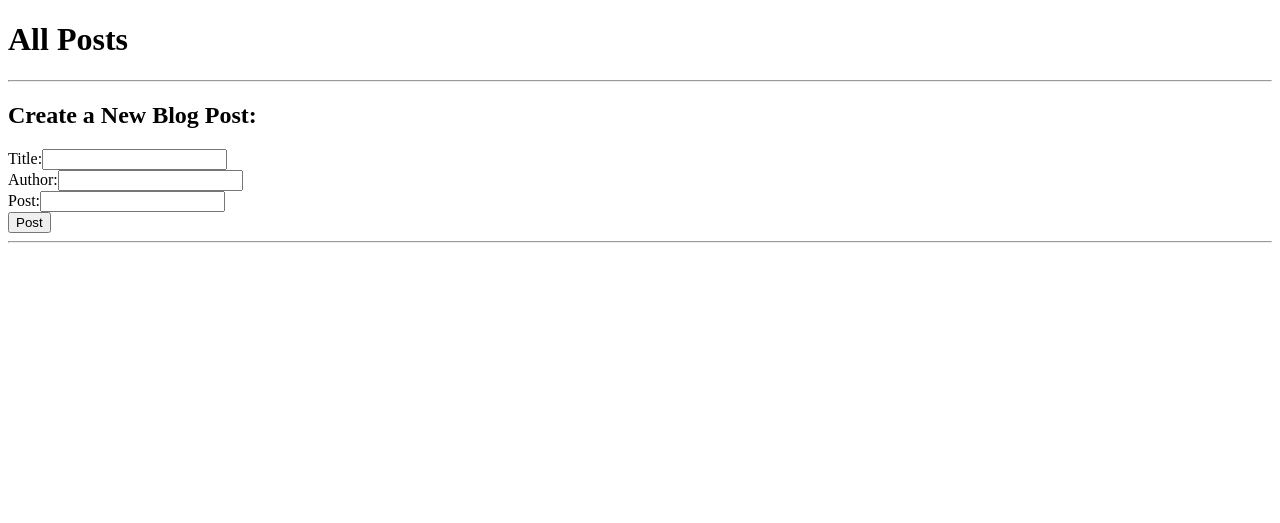
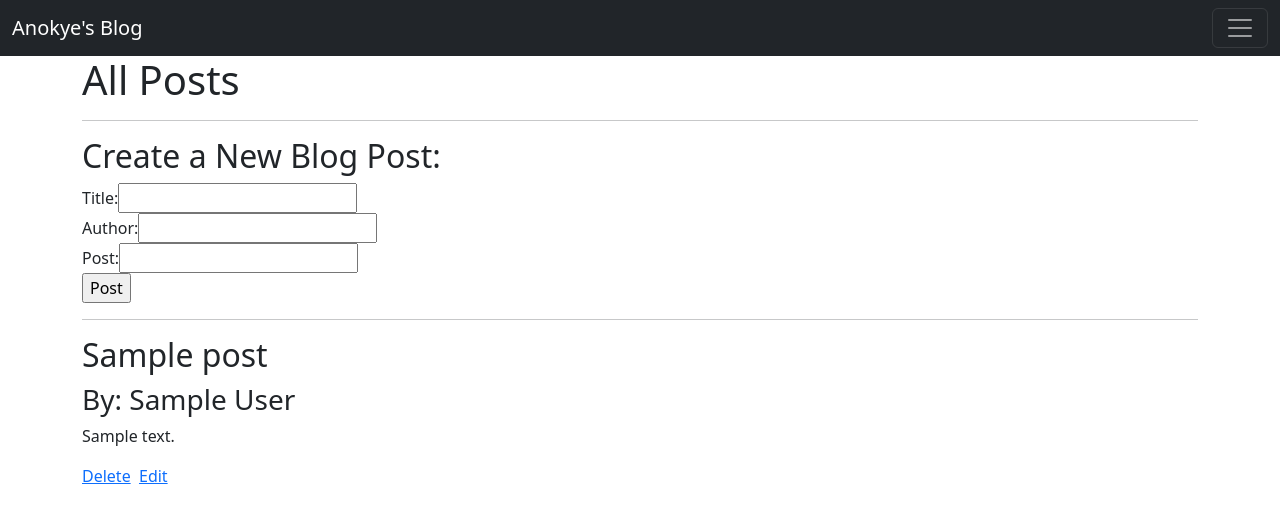
Before and after one commit to Anokye-Yaw/repo_blog_tim, a Flask app: page /posts in a window 1280 px wide. Shown: the top 523 px of the page. Run offline with Flask 2, Linux system fonts and the light colour scheme; tables that the repository leaves empty hold one stand-in row (values such as "Sample post").

Commit message:
Add files via gitbash

```diff
--- a/app.py
+++ b/app.py
@@ -7,6 +7,7 @@ from datetime import datetime
 app = Flask(__name__)
 
 app.config['SQLALCHEMY_DATABASE_URI'] = 'postgresql://postgres:test1@localhost:5432/posts'
+app.config['SQLALCHEMY_TRACK_MODIFICATIONS'] = True
 db = SQLAlchemy(app)
 
 class BlogPost(db.Model):
@@ -20,7 +21,6 @@ db.create_all()
 
 def  __repr__(self):
     return 'Blog post ' +  str(self.id)
-
 
 
 @app.route('/')
@@ -38,8 +38,8 @@ def post():
        db.session.commit()
        return redirect('/posts')
     else:
-        all_posts = BlogPost.query.order_by(BlogPost.date_posted).all()
-    return render_template('posts.html', post=all_posts)
+       all_posts = BlogPost.query.order_by(BlogPost.date_posted).all()
+    return render_template('posts.html', posts=all_posts)
 
 @app.route("/home/users/<string:name>/post/<int:id>")
 def hello(name, id):
@@ -53,15 +53,21 @@ def get_req():
 def delete(id):
     post = BlogPost.query.get_or_404(id)
     db.session.delete(post)
-    db.session.commit
+    db.session.commit()
     return redirect('/posts')
 
 @app.route('/posts/edit/<int:id>', methods=['GET', 'POST'])
 def edit(id):
+
     post = BlogPost.query.get_or_404(id)
-    db.session.delete(post)
-    db.session.commit
-    return redirect('/posts')
+    if request.method == 'POST':
+        post.title = request.form['title']
+        post.author = request.form['author']
+        post.content = request.form['content']
+        db.session.commit()
+        return redirect('/posts')
+    else:
+        return render_template('edit.html', post=post)
 
 if __name__ == "__main__":
      app.run(debug=True)
--- a/templates/base.html
+++ b/templates/base.html
@@ -1,14 +1,62 @@
-
 <!DOCTYPE html>
 <html lang="en">
+
 <head>
    <meta charset="UTF-8">
    <meta http-equiv="X-UA-Compatible" content="IE=edge">
    <meta name="viewport" content="width=device-width, initial-scale=1.0">
+   <link href="https://cdn.jsdelivr.net/npm/bootstrap@5.2.0/dist/css/bootstrap.min.css" rel="stylesheet"
+      integrity="sha384-gH2yIJqKdNHPEq0n4Mqa/HGKIhSkIHeL5AyhkYV8i59U5AR6csBvApHHNl/vI1Bx" crossorigin="anonymous">
    <link href="{{ url_for('static', filename='css/main.css') }}" rel="stylesheet">
    {% block head %}{% endblock %}
 </head>
+
 <body>
+   <nav class="navbar navbar-dark bg-dark" aria-label="First navbar example">
+      <div class="container-fluid">
+         <a class="navbar-brand" href="/">Anokye's Blog</a>
+         <button class="navbar-toggler" type="button" data-bs-toggle="collapse" data-bs-target="#navbarsExample01"
+            aria-controls="navbarsExample01" aria-expanded="false" aria-label="Toggle navigation">
+            <span class="navbar-toggler-icon"></span>
+         </button>
+
+         <div class="collapse navbar-collapse" id="navbarsExample01">
+            <ul class="navbar-nav me-auto mb-2">
+               <li class="nav-item">
+                  <a class="nav-link active" aria-current="page" href="#">Home</a>
+               </li>
+               <li class="nav-item">
+                  <a class="nav-link" href="#">Contact us</a>
+               </li>
+               <li class="nav-item">
+                  <a class="nav-link disabled">About</a>
+               </li>
+               <li class="nav-item dropdown">
+                  <a class="nav-link dropdown-toggle" href="#" data-bs-toggle="dropdown"
+                     aria-expanded="false">Contact us</a>
+                  <ul class="dropdown-menu">
+                     <li><a class="dropdown-item" href="www.linkedin.com/in/yaw-anokye-ba539ba1/">linkedin</a></li>
+                     <li><a class="dropdown-item" href="#">Another action</a></li>
+                     <li><a class="dropdown-item" href="#">Something else here</a></li>
+                  </ul>
+               </li>
+            </ul>
+            <form role="search">
+               <input class="form-control" type="search" placeholder="Search" aria-label="Search">
+            </form>
+         </div>
+      </div>
+   </nav>
+   <div class="container">
       {% block body %}{% endblock %}
+   </div>
+
+   <script src="https://cdn.jsdelivr.net/npm/@popperjs/core@2.11.5/dist/umd/popper.min.js"
+      integrity="sha384-Xe+8cL9oJa6tN/veChSP7q+mnSPaj5Bcu9mPX5F5xIGE0DVittaqT5lorf0EI7Vk"
+      crossorigin="anonymous"></script>
+   <script src="https://cdn.jsdelivr.net/npm/bootstrap@5.2.0/dist/js/bootstrap.min.js"
+      integrity="sha384-ODmDIVzN+pFdexxHEHFBQH3/9/vQ9uori45z4JjnFsRydbmQbmL5t1tQ0culUzyK"
+      crossorigin="anonymous"></script>
 </body>
+
 </html>
--- a/templates/posts.html
+++ b/templates/posts.html
@@ -27,7 +27,7 @@
       {% endif %}
 
       <p>{{ post.content}}</p>
-      <a href="/posts/delete/{{post.id}}">Delete</a>
+      <a href="/posts/delete/{{post.id}}">Delete</a>&nbsp;
       <a href="/posts/edit/{{post.id}}">Edit</a>
    {% endfor %}
 
```
Also changed, not shown: templates/edit.html (added, +21 -0 lines). Lines whose indentation alone changed are shown as unchanged.
